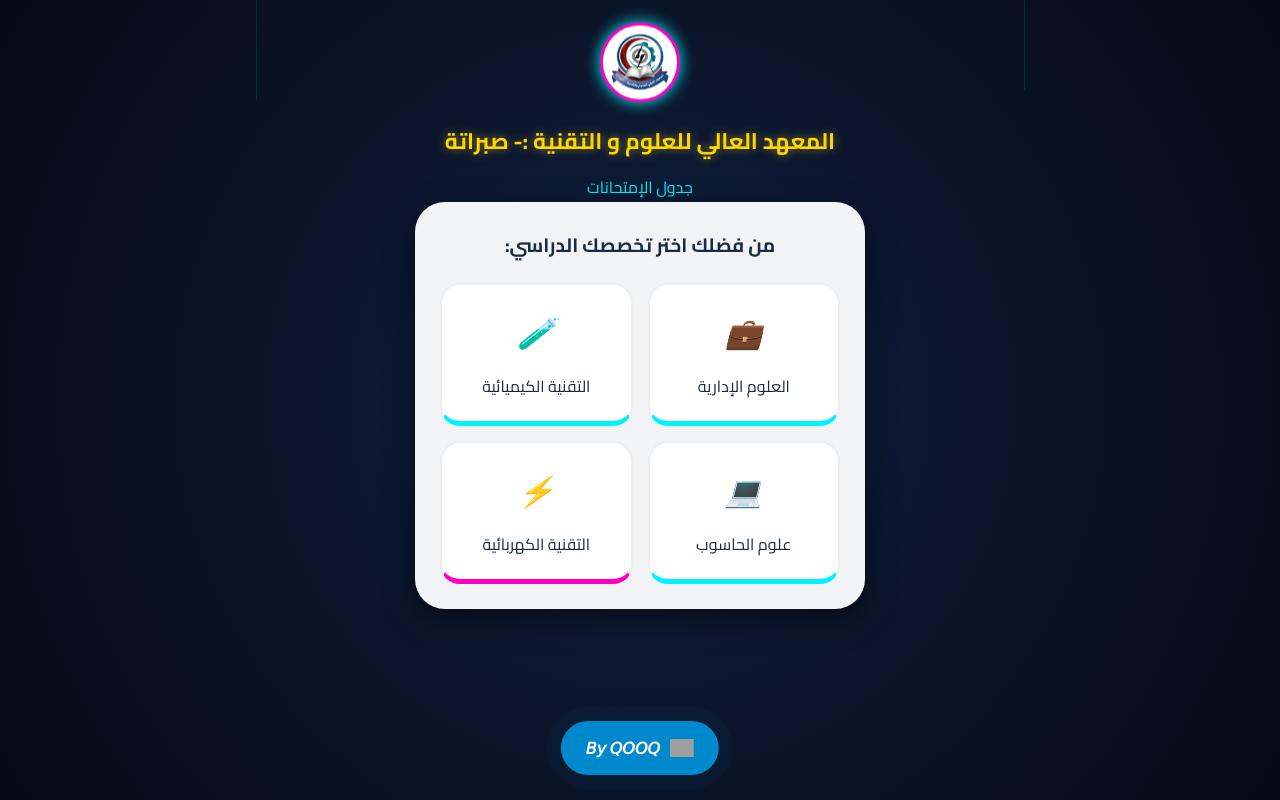
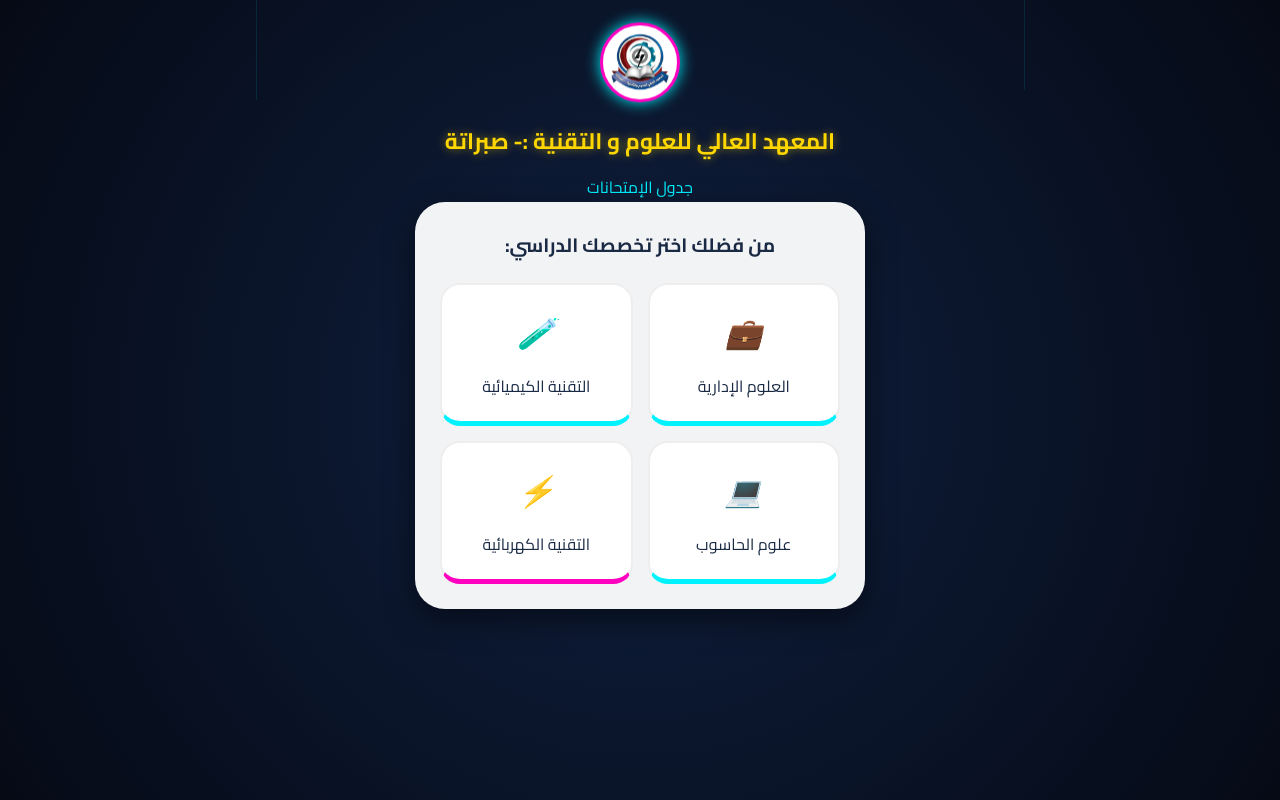
Before and after one commit to SpeedyXv/Gadwal, a plain HTML site: page index.htm in a window 1280 px wide. Drawn offline with Linux system fonts and the light colour scheme; grey boxes are pictures that could not be loaded.

Commit message:
Add files via upload

```diff
--- a/index.htm
+++ b/index.htm
@@ -243,11 +243,6 @@
         </div>
     </div>
 
-    <a href="https://t.me/Y2036" target="_blank" class="telegram-float">
-        <img src="https://upload.wikimedia.org/wikipedia/commons/8/82/Telegram_logo.svg" width="24">
-        <span>𝘉𝘺 𝘘𝘖𝘖𝘘</span>
-    </a>
-
     <script>
         // قاعدة البيانات: أضف موادك هنا لكل تخصص وسيمستر
         const academicData = {
```
